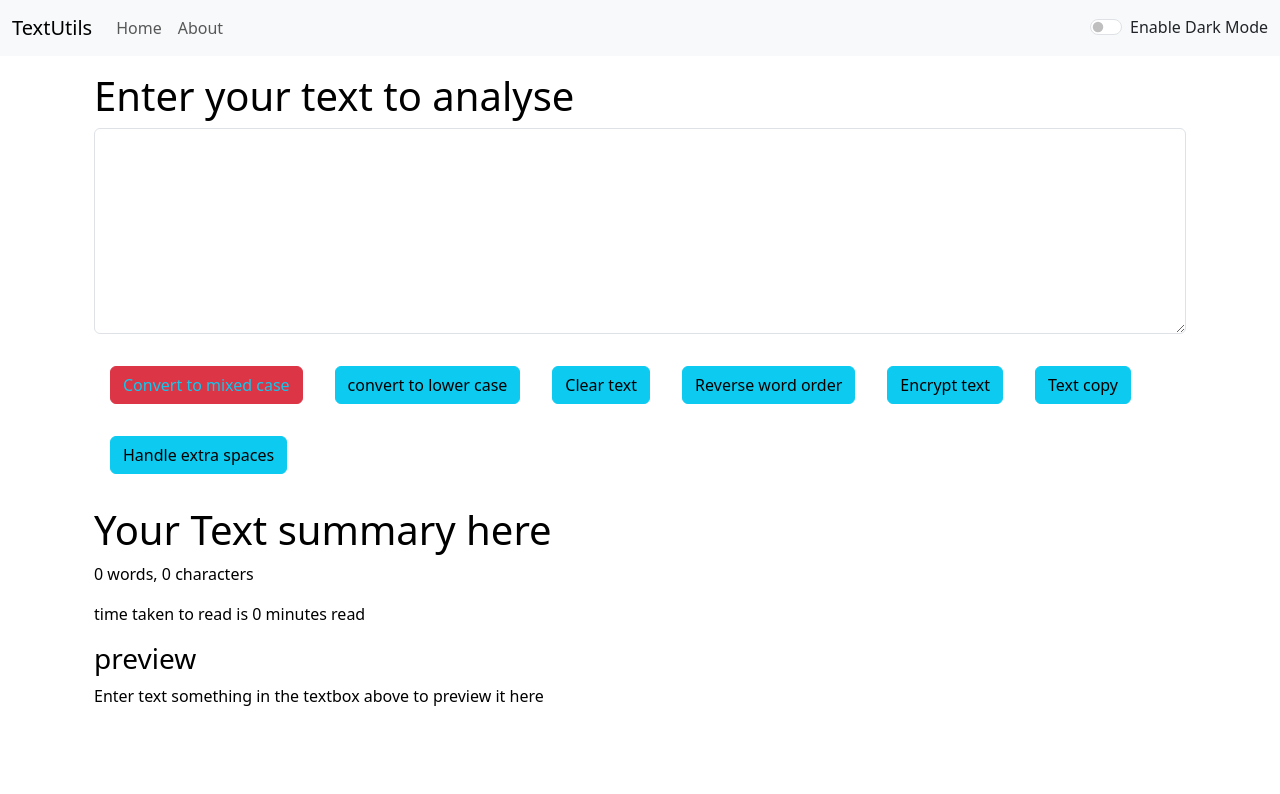
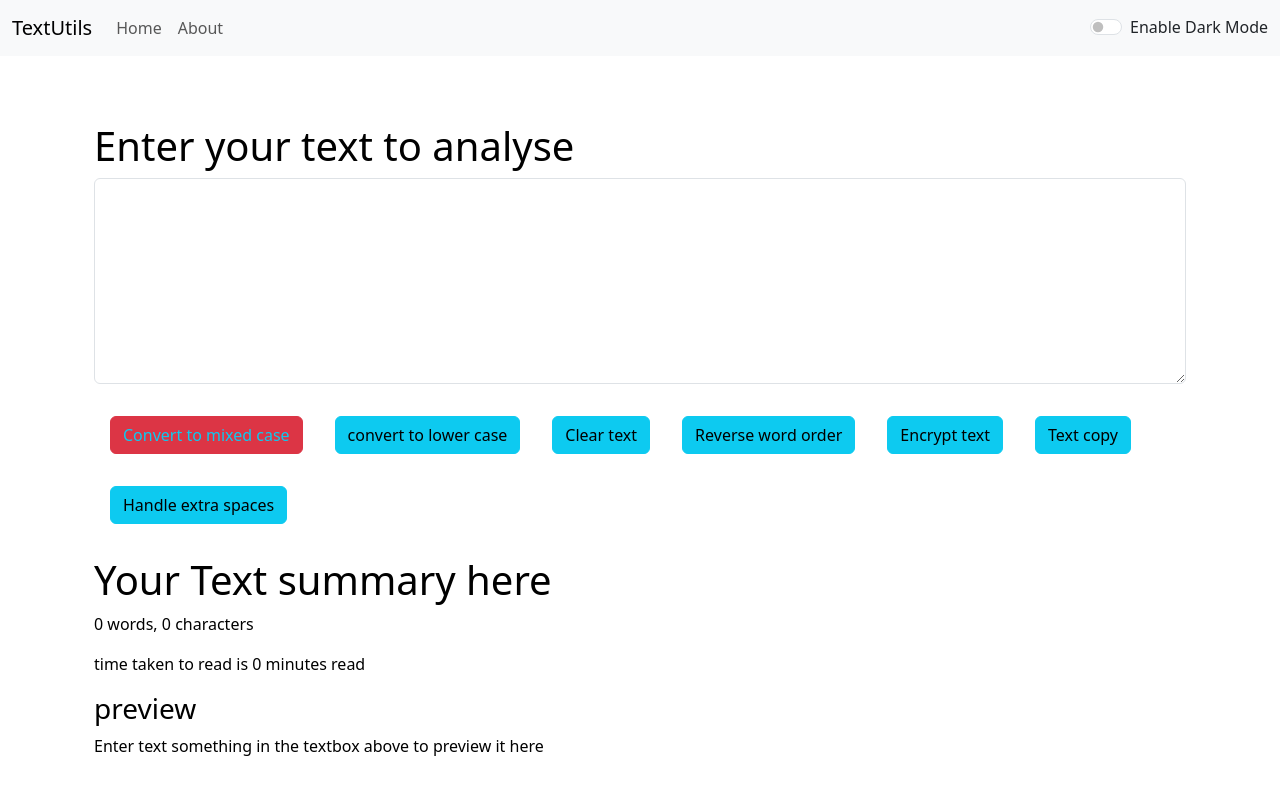
Before and after one commit to s-md-ahmed/textutils, a React (Create React App) app: page / in a window 1280 px wide. Shown: the top 794 px of the page. Built offline with nearby package versions, Linux system fonts and the light colour scheme.

Commit message:
Update alert.js

```diff
--- a/src/component/alert.js
+++ b/src/component/alert.js
@@ -6,8 +6,10 @@ export default function Alert(props) {
     return lower.charAt(0).toUpperCase()+lower.slice(1)
   }
   return (
-      props.alert&&<div className={`alert alert-${props.alert.type} alert-dismissible fade show`} role="alert">
+      <div style={{height:'50px'}}>
+      {props.alert&&<div className={`alert alert-${props.alert.type} alert-dismissible fade show`} role="alert">
         <strong>{capitalise(props.alert.type)}</strong>:{props.alert.msg}
+      </div>}
       </div>
     )
 }
```
